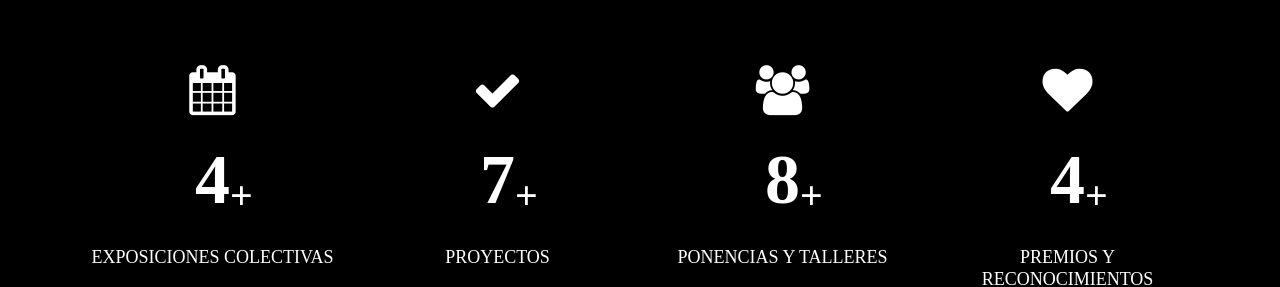
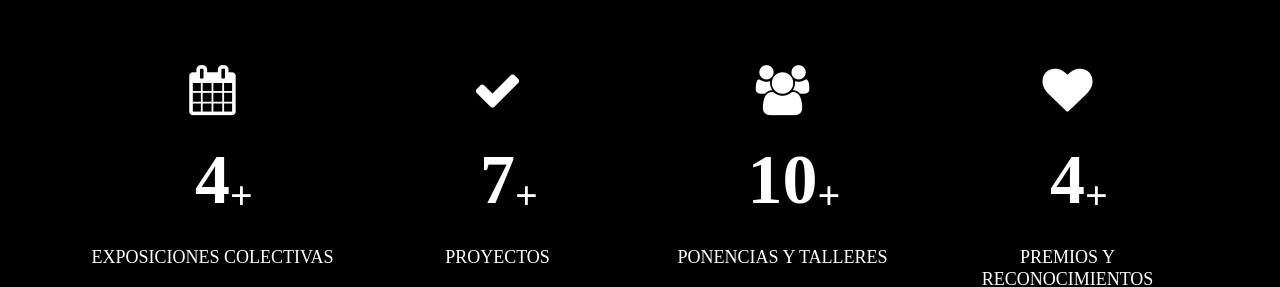
Before and after one commit to Cindy-Morales/Portafolio-CM, a plain HTML site: page index.html in a window 1280 px wide. Shown: the part 4220-4507 px from the top of the page. Drawn offline with nearby package versions, Linux system fonts and the light colour scheme; a web font is replaced by a local one.

Commit message:
Update index.html

```diff
--- a/index.html
+++ b/index.html
@@ -390,7 +390,7 @@
                 <div class="col-md-3 col-sm-6">
                     <div class="counter">
                         <div class="counter-icon-box"><i class="fa fa-users"></i></div>
-                        <div class="number animateNumber" data-toggle="counter-up"> <span>8</span></div>
+                        <div class="number animateNumber" data-toggle="counter-up"> <span>10</span></div>
                         <h4 class="font-weight">Ponencias y talleres</h4>
                     </div>
                 </div>
```
